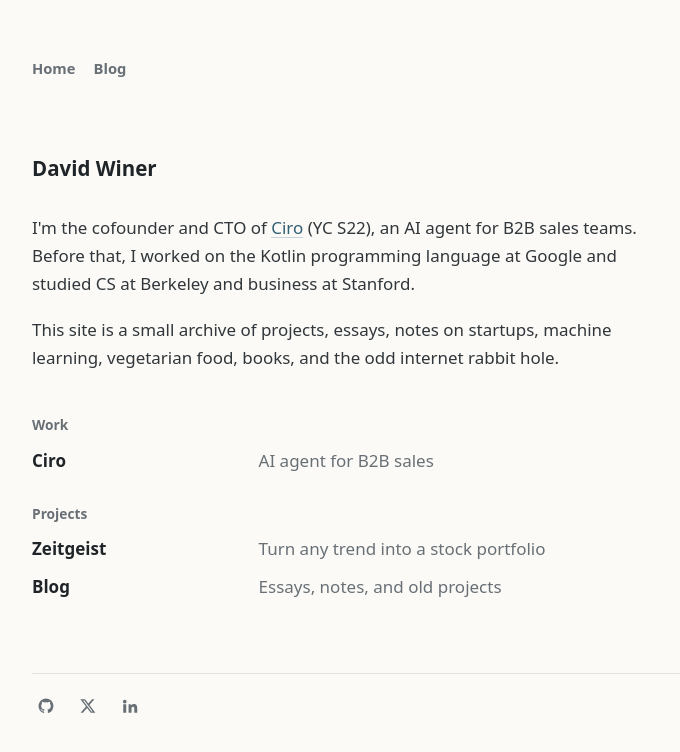
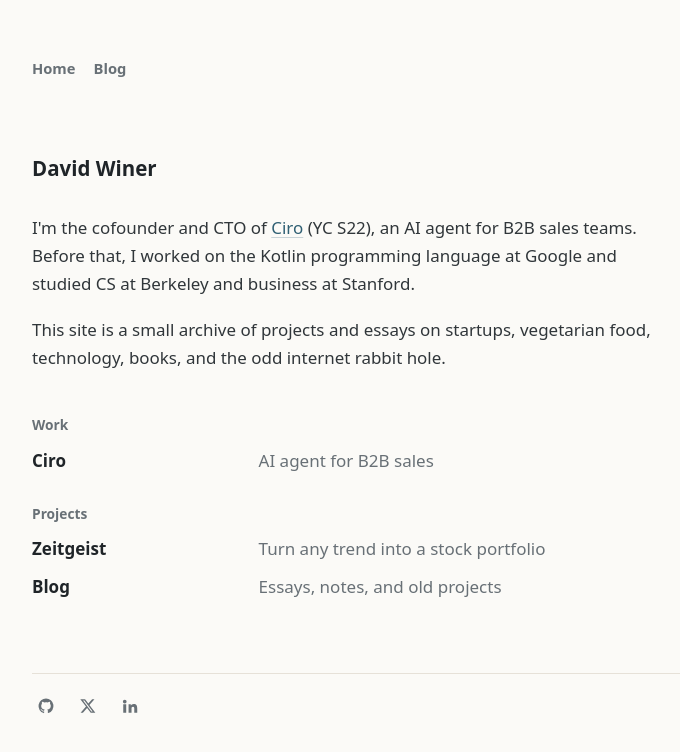
Before and after one commit to davidjwiner/davidjwiner.github.io, a Next.js app: page / in a window 1280 px wide. Shown: the top 752 px of the page, without its empty margins (248-928 px from the left). Built offline with nearby package versions, Linux system fonts and the light colour scheme.

Commit message:
Refine description of site content

```diff
--- a/app/page.tsx
+++ b/app/page.tsx
@@ -10,8 +10,7 @@ export default function Home() {
           I&apos;m the cofounder and CTO of <a href="https://www.ciro.io">Ciro</a> (YC S22), an AI agent for B2B sales teams. Before that, I worked on the Kotlin programming language at Google and studied CS at Berkeley and business at Stanford.
         </p>
         <p>
-          This site is a small archive of projects, essays, notes on startups, machine learning,
-          vegetarian food, books, and the odd internet rabbit hole.
+          This site is a small archive of projects and essays on startups, vegetarian food, technology, books, and the odd internet rabbit hole.
         </p>
       </div>
 
```
